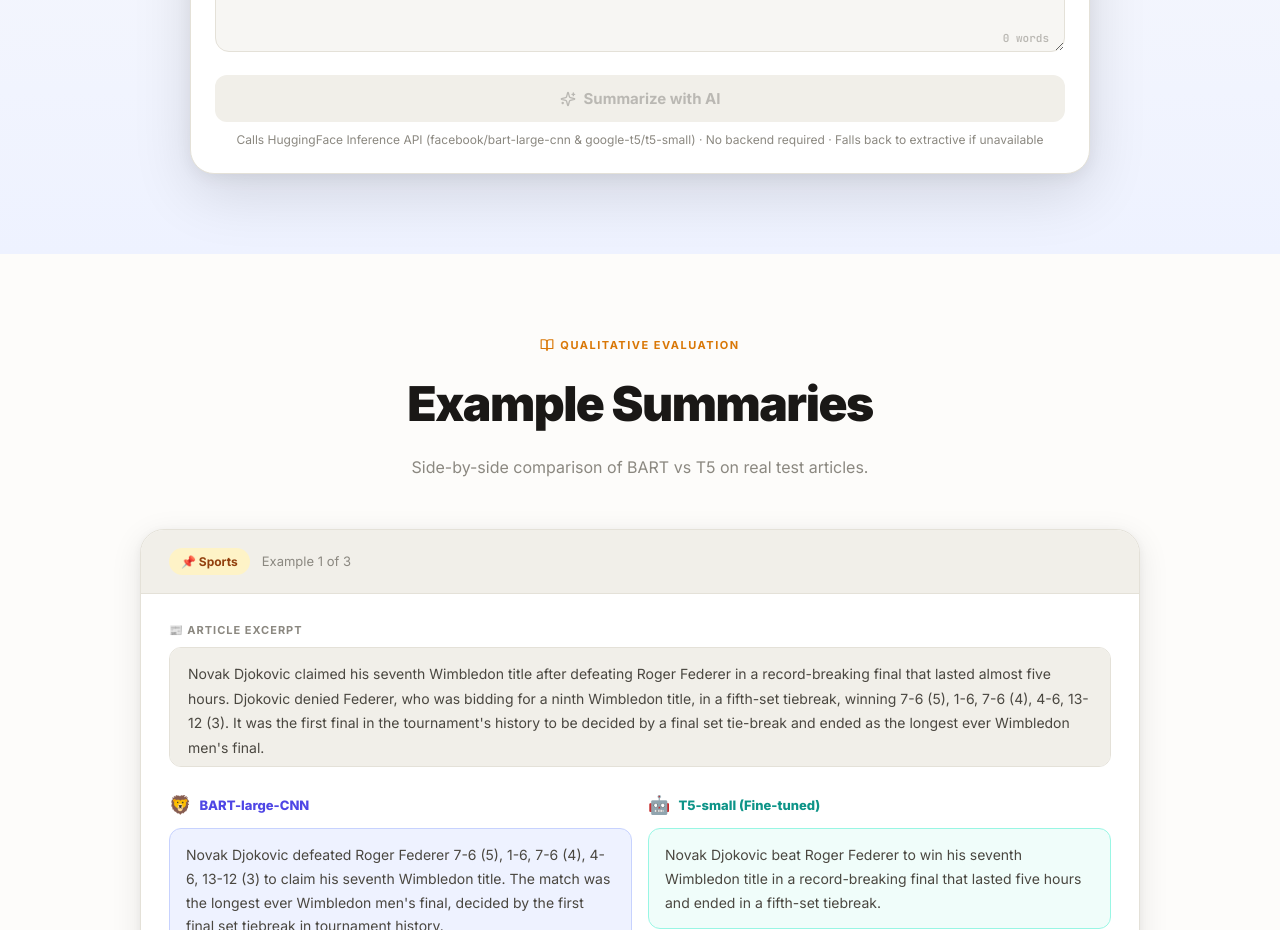
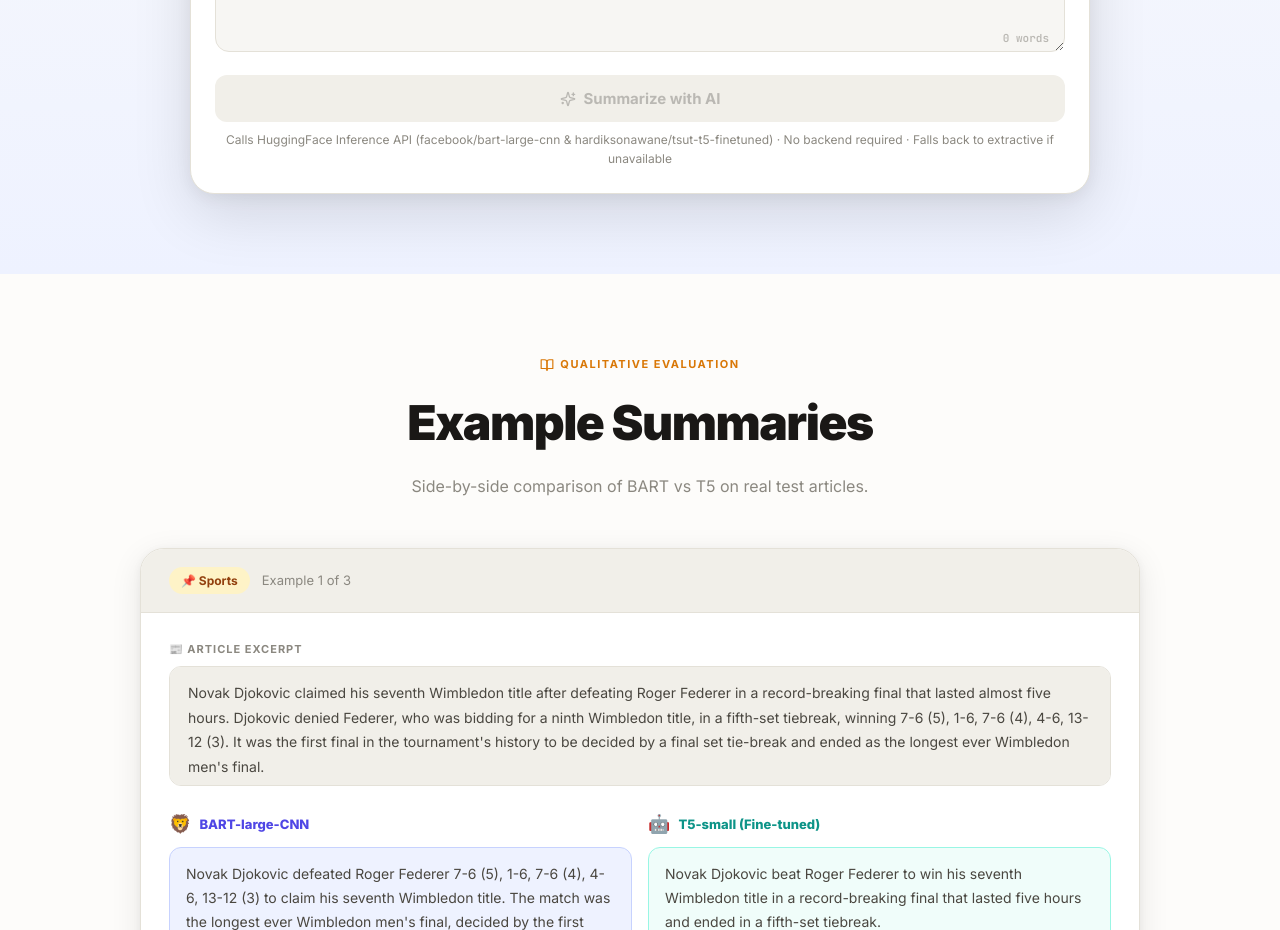
Before and after one commit to Hardik-Sonawane/tsut_new, a React (Vite) app in the folder frontend/: page / in a window 1280 px wide. Shown: the part 3660-4590 px from the top of the page. Built offline with nearby package versions, Linux system fonts and the light colour scheme; the HTML template or start-up script is replaced by a standard one; a web font is replaced by a local one.

Commit message:
chore: map to actual hardiksonawane trained model API

```diff
--- a/frontend/src/components/DemoSection.tsx
+++ b/frontend/src/components/DemoSection.tsx
@@ -296,7 +296,7 @@ export default function DemoSection() {
             {/* API note */}
             {mode === 'api' && (
               <p style={{ fontSize: 12, color: 'var(--text-muted)', textAlign: 'center', marginTop: 8 }}>
-                Calls HuggingFace Inference API (facebook/bart-large-cnn & google-t5/t5-small) · No backend required · Falls back to extractive if unavailable
+                Calls HuggingFace Inference API (facebook/bart-large-cnn & hardiksonawane/tsut-t5-finetuned) · No backend required · Falls back to extractive if unavailable
               </p>
             )}
           </div>
```
Also changed, not shown: 1 other file (tests, documents, lock files or other folders).
